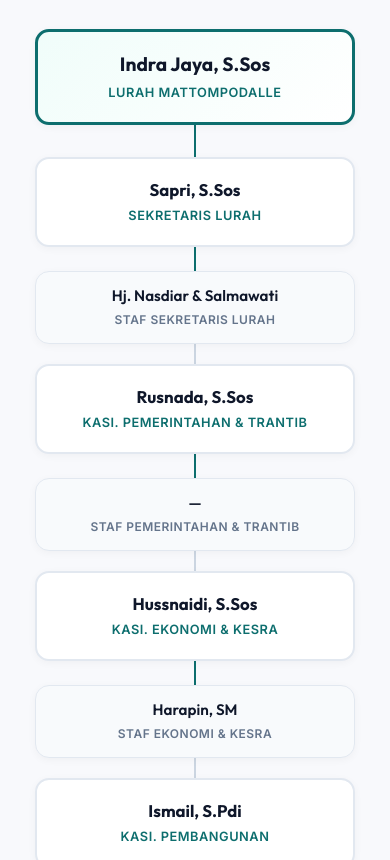
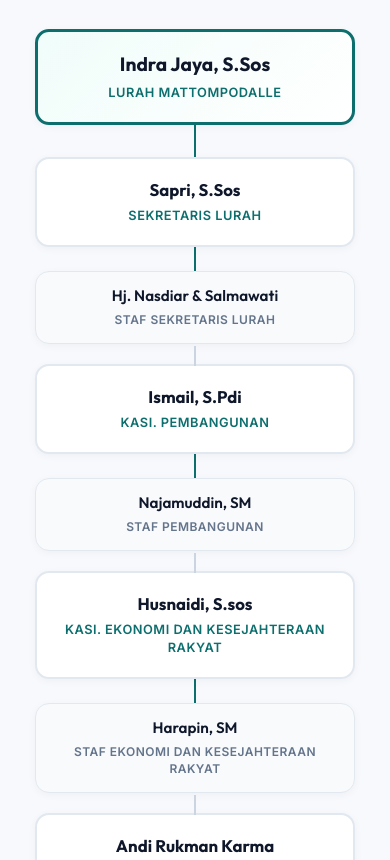
Before and after one commit to wahyu1337/mattompodalle, a website built with webpack: page src/profil/struktur-organisasi/index.html in a window 390 px wide. Shown: the part 230-1090 px from the top of the page. Built offline with nearby package versions, Linux system fonts and the light colour scheme.

Commit message:
Revisi Struktur Organisasi

```diff
--- a/src/profil/struktur-organisasi/index.html
+++ b/src/profil/struktur-organisasi/index.html
@@ -126,8 +126,9 @@
             display: flex;
             justify-content: center;
             gap: 1.25rem;
-            flex-wrap: wrap;
+            flex-wrap: nowrap;
             position: relative;
+            padding-top: 28px;
         }
 
         /* --- Branch: a card + optional child below --- */
@@ -135,6 +136,40 @@
             display: flex;
             flex-direction: column;
             align-items: center;
+            position: relative;
+        }
+
+        /* Vertical drop line: bracket → card */
+        .org-branch::before {
+            content: '';
+            position: absolute;
+            top: -28px;
+            left: 50%;
+            width: 2px;
+            height: 28px;
+            background: #0d6e6e;
+            transform: translateX(-1px);
+        }
+
+        /* Horizontal bracket segment (each branch covers its portion + half gap) */
+        .org-branch::after {
+            content: '';
+            position: absolute;
+            top: -28px;
+            left: -0.625rem;
+            right: -0.625rem;
+            height: 2px;
+            background: #0d6e6e;
+        }
+
+        /* First child: horizontal line starts at center */
+        .org-branch:first-child::after {
+            left: 50%;
+        }
+
+        /* Last child: horizontal line ends at center */
+        .org-branch:last-child::after {
+            right: 50%;
         }
 
         .org-branch .org-card {
@@ -235,25 +270,43 @@
         }
 
         /* ===== RESPONSIVE ===== */
-        @media (max-width: 768px) {
+        @media (max-width: 900px) {
             .org-row {
                 flex-direction: column;
                 align-items: center;
                 gap: 0;
+                padding-top: 0;
             }
 
-            .org-row > .org-branch {
+            .org-row>.org-branch {
                 width: 100%;
                 max-width: 320px;
             }
 
-            .org-row > .org-branch + .org-branch::before {
+            /* Hide desktop bracket connectors */
+            .org-branch::before,
+            .org-branch::after {
+                display: none;
+            }
+
+            /* Vertical connector between stacked branches */
+            .org-row>.org-branch+.org-branch {
+                margin-top: 0;
+            }
+
+            .org-row>.org-branch+.org-branch .org-card:first-child::before {
                 content: '';
-                display: block;
+                position: absolute;
+                top: -20px;
+                left: 50%;
                 width: 2px;
                 height: 20px;
                 background: #cbd5e1;
-                margin: 0 auto;
+                transform: translateX(-1px);
+            }
+
+            .org-row>.org-branch+.org-branch .org-card:first-child {
+                margin-top: 20px;
             }
 
             .org-branch .org-card {
@@ -394,7 +447,7 @@
 
                     <div class="org-connector"></div>
 
-                    <!-- ====== TIER 2: SEKRETARIS + 3 KASI + KETUA LPM ====== -->
+                    <!-- ====== TIER 2: SEKRETARIS + KASI + KETUA LPM ====== -->
                     <div class="org-row">
                         <!-- Sekretaris Lurah -->
                         <div class="org-branch">
@@ -409,32 +462,6 @@
                             </div>
                         </div>
 
-                        <!-- Kasi Pemerintahan & Trantib -->
-                        <div class="org-branch">
-                            <div class="org-card">
-                                <h3 class="org-card__name">Rusnada, S.Sos</h3>
-                                <p class="org-card__role">Kasi. Pemerintahan &amp; Trantib</p>
-                            </div>
-                            <div class="org-connector"></div>
-                            <div class="org-card org-card--staf">
-                                <h3 class="org-card__name">&mdash;</h3>
-                                <p class="org-card__role">Staf Pemerintahan &amp; Trantib</p>
-                            </div>
-                        </div>
-
-                        <!-- Kasi Ekonomi & Kesejahteraan Rakyat -->
-                        <div class="org-branch">
-                            <div class="org-card">
-                                <h3 class="org-card__name">Hussnaidi, S.Sos</h3>
-                                <p class="org-card__role">Kasi. Ekonomi &amp; Kesra</p>
-                            </div>
-                            <div class="org-connector"></div>
-                            <div class="org-card org-card--staf">
-                                <h3 class="org-card__name">Harapin, SM</h3>
-                                <p class="org-card__role">Staf Ekonomi &amp; Kesra</p>
-                            </div>
-                        </div>
-
                         <!-- Kasi Pembangunan -->
                         <div class="org-branch">
                             <div class="org-card">
@@ -445,6 +472,19 @@
                             <div class="org-card org-card--staf">
                                 <h3 class="org-card__name">Najamuddin, SM</h3>
                                 <p class="org-card__role">Staf Pembangunan</p>
+                            </div>
+                        </div>
+
+                        <!-- Kasi Ekonomi dan Kesejahteraan Rakyat -->
+                        <div class="org-branch">
+                            <div class="org-card">
+                                <h3 class="org-card__name">Husnaidi, S.sos</h3>
+                                <p class="org-card__role">Kasi. Ekonomi dan Kesejahteraan Rakyat</p>
+                            </div>
+                            <div class="org-connector"></div>
+                            <div class="org-card org-card--staf">
+                                <h3 class="org-card__name">Harapin, SM</h3>
+                                <p class="org-card__role">Staf Ekonomi dan Kesejahteraan Rakyat</p>
                             </div>
                         </div>
 
@@ -465,12 +505,12 @@
                         <div class="org-lingkungan-pair">
                             <div class="org-card">
                                 <h3 class="org-card__name">Suardi. S</h3>
-                                <p class="org-card__role">Kaplingk. Lembang Selatan</p>
+                                <p class="org-card__role">Kepala Lingkungan Lembang Selatan</p>
                             </div>
                             <div class="org-connector"></div>
                             <div class="org-card org-card--staf">
                                 <h3 class="org-card__name">Mustar DG Rala</h3>
-                                <p class="org-card__role">Imam Lingk. Lembang Selatan</p>
+                                <p class="org-card__role">Imam Lingkungan Lembang Selatan</p>
                             </div>
                         </div>
 
@@ -478,12 +518,12 @@
                         <div class="org-lingkungan-pair">
                             <div class="org-card">
                                 <h3 class="org-card__name">Muh. Saleh DG Nuntung</h3>
-                                <p class="org-card__role">Kaplingk. Lembang Utara</p>
+                                <p class="org-card__role">Kepala Lingkungan Lembang Utara</p>
                             </div>
                             <div class="org-connector"></div>
                             <div class="org-card org-card--staf">
                                 <h3 class="org-card__name">Drs. Syamsudding DG Bella</h3>
-                                <p class="org-card__role">Imam Lingk. Lembang Utara</p>
+                                <p class="org-card__role">Imam Lingkungan Lembang Utara</p>
                             </div>
                         </div>
 
@@ -491,12 +531,12 @@
                         <div class="org-lingkungan-pair">
                             <div class="org-card">
                                 <h3 class="org-card__name">H. Muh. Nasir DG Naba</h3>
-                                <p class="org-card__role">Kaplingk. Manuju Selatan</p>
+                                <p class="org-card__role">Kepala Lingkungan Manuju Selatan</p>
                             </div>
                             <div class="org-connector"></div>
                             <div class="org-card org-card--staf">
                                 <h3 class="org-card__name">H. Hamzah, S.Ag DG Ngerang</h3>
-                                <p class="org-card__role">Imam Lingk. Manuju Selatan</p>
+                                <p class="org-card__role">Imam Lingkungan Manuju Selatan</p>
                             </div>
                         </div>
 
@@ -504,12 +544,12 @@
                         <div class="org-lingkungan-pair">
                             <div class="org-card">
                                 <h3 class="org-card__name">Muh. Yusuf DG Tarra</h3>
-                                <p class="org-card__role">Kaplingk. Manuju Utara</p>
+                                <p class="org-card__role">Kepala Lingkungan Manuju Utara</p>
                             </div>
                             <div class="org-connector"></div>
                             <div class="org-card org-card--staf">
                                 <h3 class="org-card__name">Syamsuddin DG Sija</h3>
-                                <p class="org-card__role">Imam Lingk. Manuju Utara</p>
+                                <p class="org-card__role">Imam Lingkungan Manuju Utara</p>
                             </div>
                         </div>
 
@@ -517,12 +557,12 @@
                         <div class="org-lingkungan-pair">
                             <div class="org-card">
                                 <h3 class="org-card__name">ABD. Bakri DG Bombong</h3>
-                                <p class="org-card__role">Kaplingk. Romangtangngaya</p>
+                                <p class="org-card__role">Kepala Lingkungan Romangtangngaya</p>
                             </div>
                             <div class="org-connector"></div>
                             <div class="org-card org-card--staf">
                                 <h3 class="org-card__name">Ruslan, S.Pd DG Lau</h3>
-                                <p class="org-card__role">Imam Lingk. Romangtangngaya</p>
+                                <p class="org-card__role">Imam Lingkungan Romangtangngaya</p>
                             </div>
                         </div>
                     </div>
```
